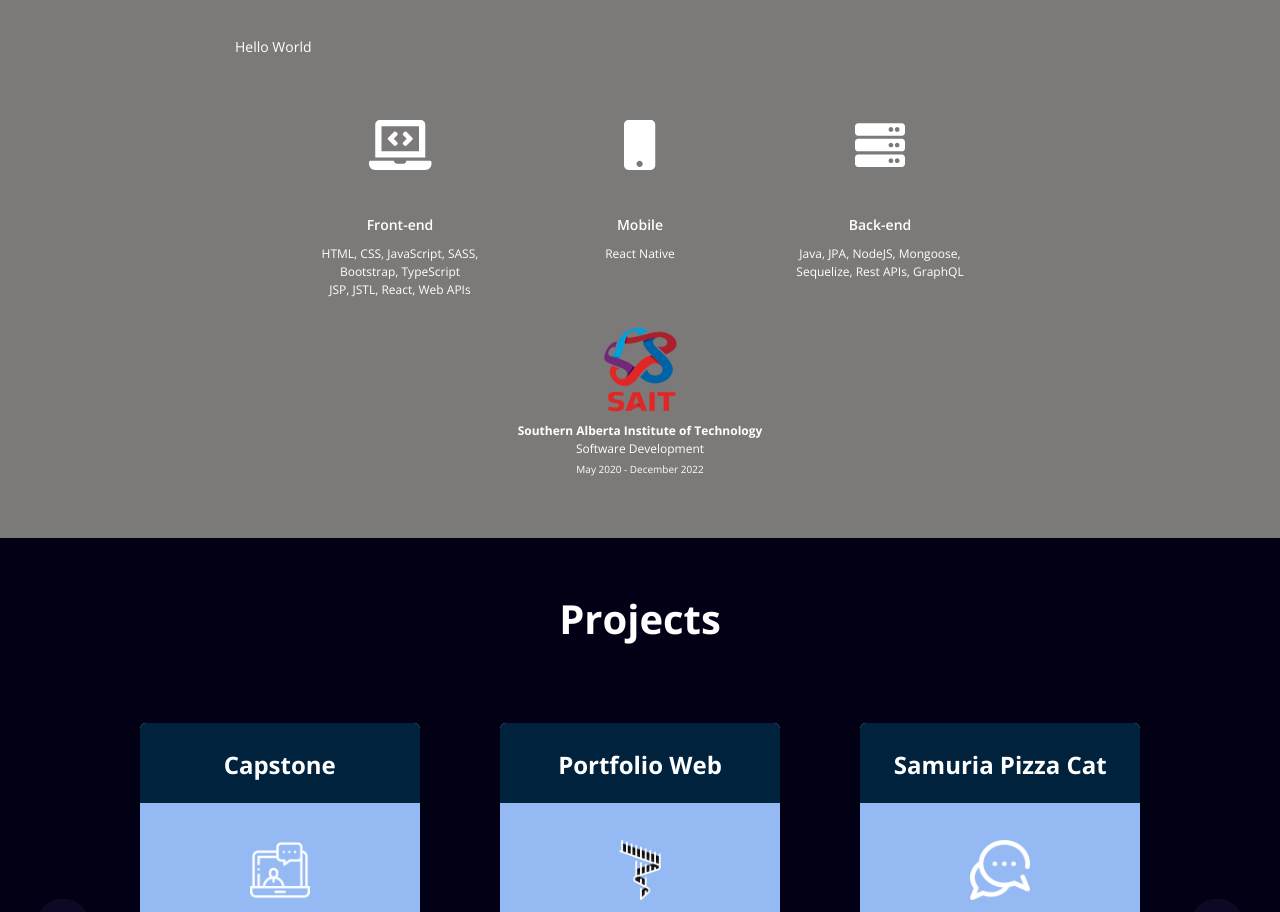
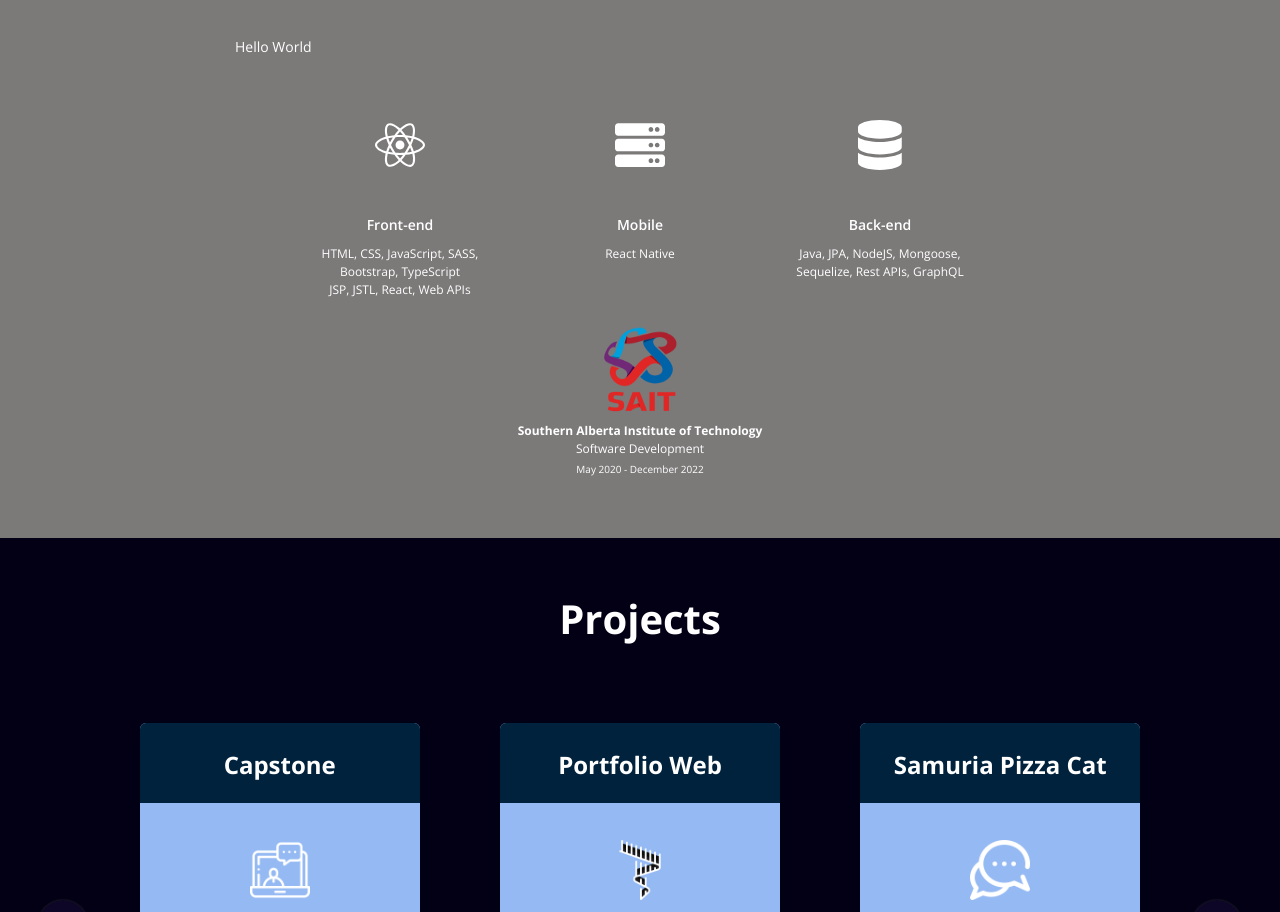
Before and after one commit to SeanLee0033/Portfolio_sean, a React (Create React App) app: page / in a window 1280 px wide. Shown: the part 948-1860 px from the top of the page. Built offline with nearby package versions, Linux system fonts and the light colour scheme.

Commit message:
Update about.jsx

```diff
--- a/src/components/about.jsx
+++ b/src/components/about.jsx
@@ -2,11 +2,13 @@ import React from 'react';
 import { Image } from 'react-bootstrap';
 import { FontAwesomeIcon } from '@fortawesome/react-fontawesome';
 import {
+  faDatabase,
   faLaptopCode,
   faMobile,
   faServer,
 } from '@fortawesome/free-solid-svg-icons';
 import SaitLogo from '../assets/img/educations/saitLogo.png';
+import { faReact } from '@fortawesome/free-brands-svg-icons';
 
 const About = () => {
   return (
@@ -23,7 +25,7 @@ const About = () => {
           <div className="major">
             <div className="major__icon">
               <div>
-                <FontAwesomeIcon icon={faLaptopCode} />
+                <FontAwesomeIcon icon={faReact} />
               </div>
             </div>
             <div className="major__title">Front-end</div>
@@ -37,7 +39,7 @@ const About = () => {
           <div className="major">
             <div className="major__icon">
               <div>
-                <FontAwesomeIcon icon={faMobile} />
+                <FontAwesomeIcon icon={faServer} />
               </div>
             </div>
             <div className="major__title">Mobile</div>
@@ -47,7 +49,7 @@ const About = () => {
           <div className="major">
             <div className="major__icon">
               <div>
-                <FontAwesomeIcon icon={faServer} />
+                <FontAwesomeIcon icon={faDatabase} />
               </div>
             </div>
             <div className="major__title">Back-end</div>
```
